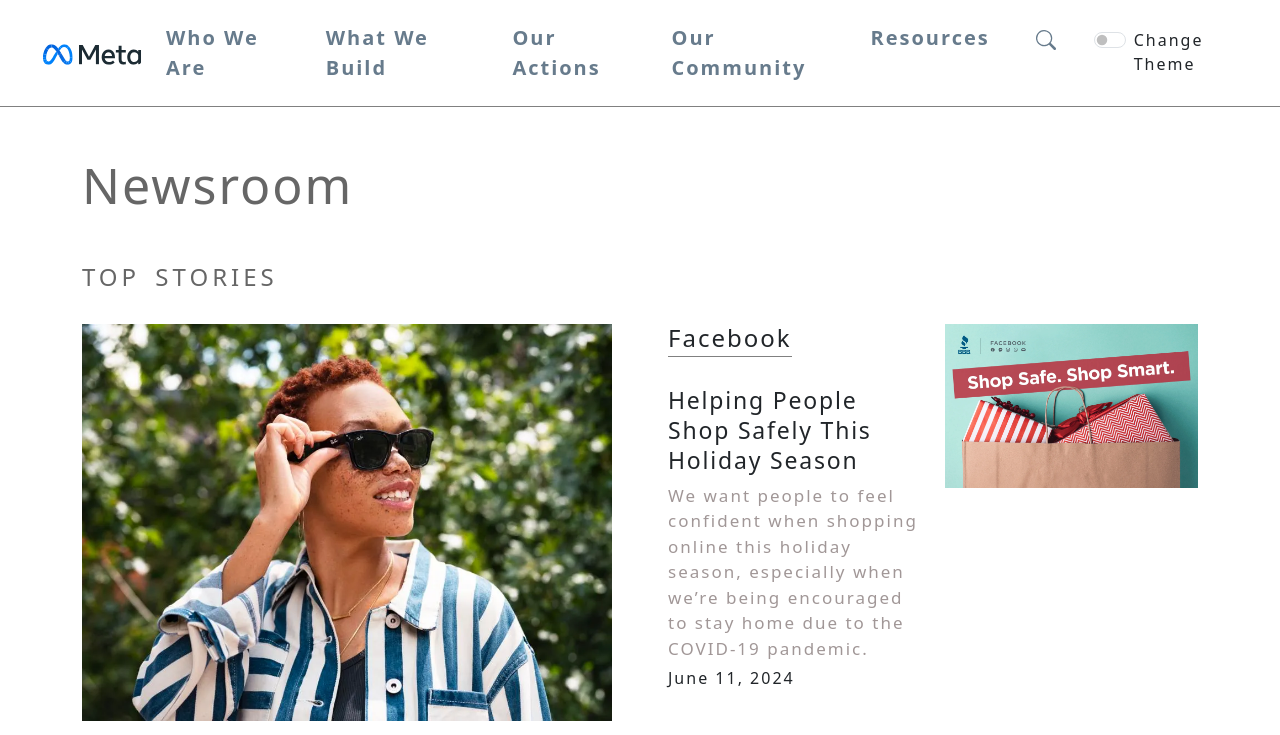
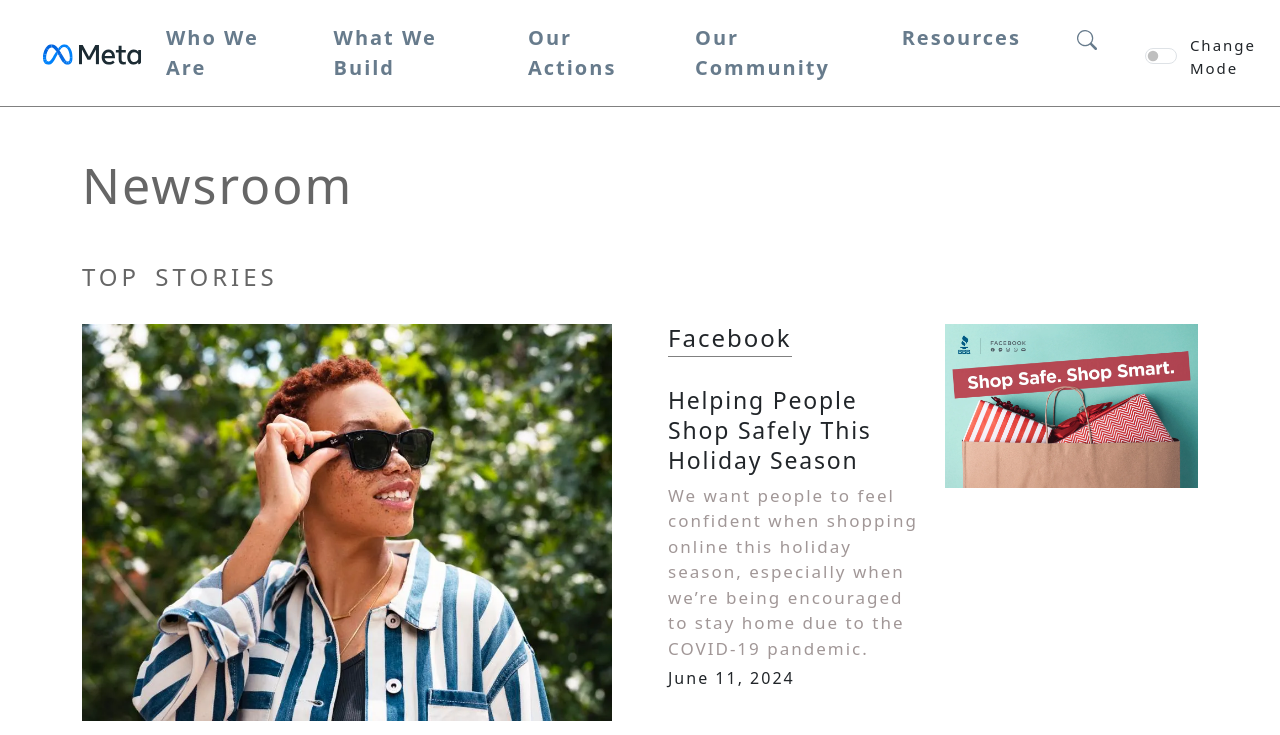
Before and after one commit to SANKET11SHETTY/Facebook-Newsroom, a plain HTML site: page index.html in a window 1280 px wide. Shown: the top 735 px of the page. Drawn offline with nearby package versions, Linux system fonts and the light colour scheme.

Commit message:
dark mode

```diff
--- a/css/style.css
+++ b/css/style.css
@@ -31,8 +31,17 @@
 #navbarNav li a{
     font-weight: 600;
     font-size: 20px;
-    margin-right: 30px;
+    margin-right: 40px;
     color: #677b8c;
+}
+
+.form-switch{
+    margin-top: 20px;
+}
+.form-switch label{
+    font-size: 15px;
+    padding-left: 5px;
+    margin-top: -10px;
 }
 
 .mid-section h1{
--- a/index.html
+++ b/index.html
@@ -54,7 +54,7 @@
             <div class="form-check form-switch">
               <!-- <button class="darkmode">Dark Mode</button> -->
               <input class="form-check-input darkmode" type="checkbox" role="switch" id="darkmode">
-              <label class="form-check-label" for="darkmode">Change Theme</label>
+              <label class="form-check-label" for="darkmode">Change<br>Mode</label>
             </div>
           </div>
         </div>
@@ -395,8 +395,7 @@
 <script>
   $(".darkmode").click(function(){
     $("body").toggleClass("darkMode")
-    // $(".mid-section-2").toggleClass(".mid-section-2a")
-    // $("nav").toggleClass("darkMode2")
+
 
   });
 </script>
```
